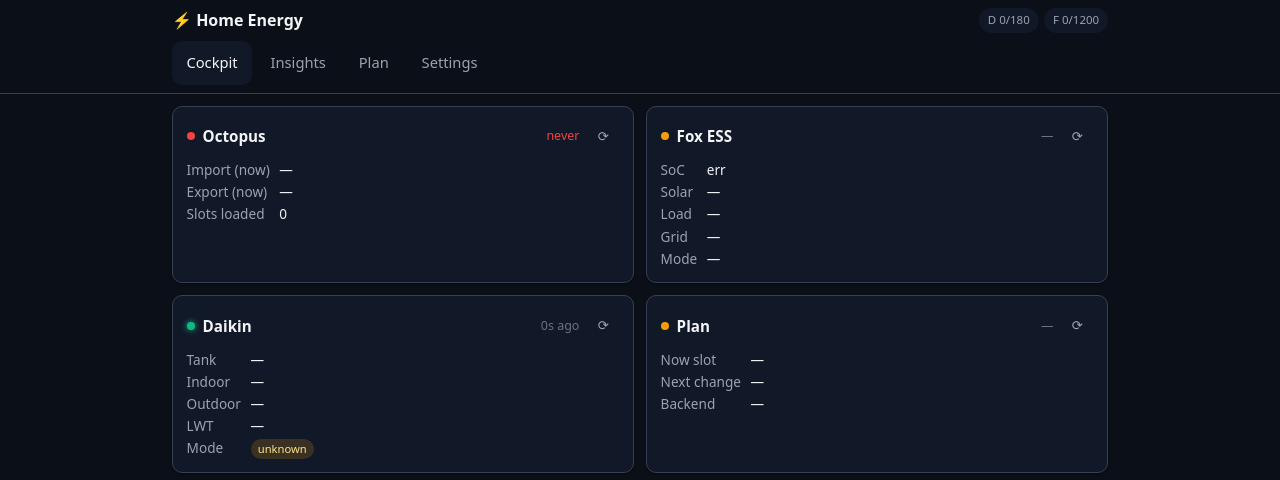
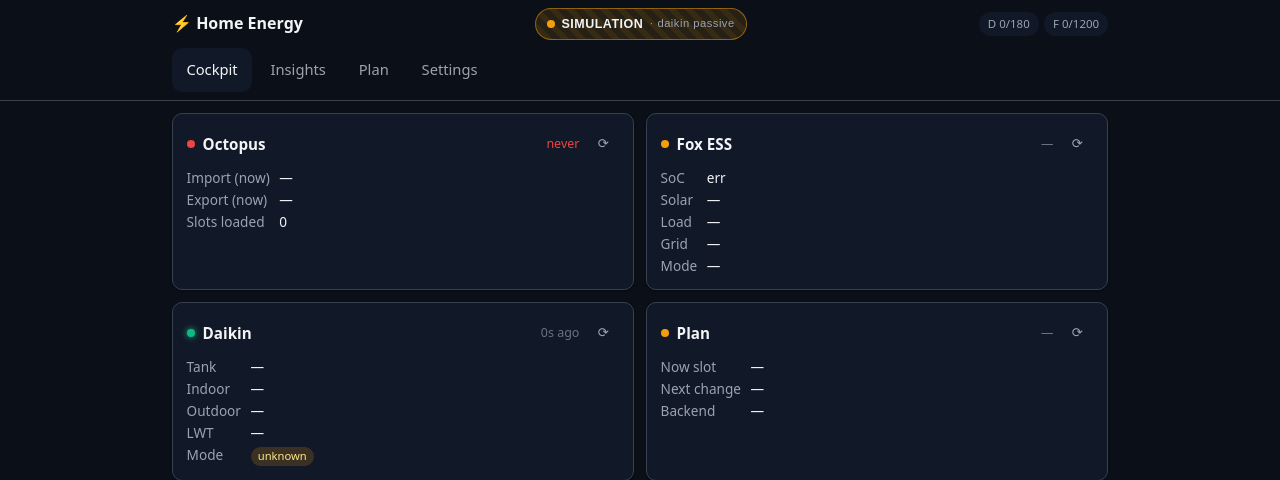
Before and after one commit to albinati/home-energy-manager, a FastAPI app: page / in a window 1280 px wide. Shown: the top 480 px of the page. Run offline with FastAPI, Linux system fonts and the light colour scheme; data comes from the database, SQL or seed files in the repository; data that the repository does not hold is empty.

Commit message:
feat(v10.2 E4): topbar mode badge + Mode Switcher dialog (replaces Settings danger zone) (#125)
Operator: "the way we display the actual mode, and the options for changing
it are rubbish, we should make it more professional/user friendly".

This ships E4 of the v10.2 cockpit UX overhaul plan
(~/.claude/plans/we-are-going-to-reflective-raccoon.md).

Changes
- Topbar mode badge on every v10 page (cockpit/insights/plan/settings):
  pill-shape, colour-coded (operational = green, simulation = amber-striped),
  shows OPERATION_MODE + a "· daikin passive" sub-label when relevant.
- Click the badge → Mode Switcher dialog with three rows (operation mode,
  Daikin control, simulate-id enforcement). Each toggle goes through the
  existing wrapAction (simulate → modal → confirm) — same modal infra,
  no new flow. (E5 batch apply will fold all 3 into one confirm later.)
- Backend: _layout_context() helper injects {operation_mode,
  daikin_control_mode, require_simulation_id} into every TemplateResponse.
  Single source of truth; no per-page drift.
- Settings page stripped of the legacy mode rows (settingDaikinControlMode,
  settingRequireSim, settingOperationMode) — replaced with one-line
  pointer "Mode controls moved to the mode badge in the topbar". Snapshot
  rollback stays on /settings.

Tests
- 5 new tests in tests/api/test_pages.py (badge present + data-mode attr,
  mode-switcher partial included, settings no longer doubles up,
  mode_switcher.js served and exposes wrapAction).
- Full api suite: 57 passed.

Deploy
- Python change in main.py (context helper) → service restart needed.
- Subsequent E4-only HTML/CSS/JS iterations will be hot-reload via git pull
  alone (Jinja auto_reload + cache-buster from v10.1).

🤖 Generated with [Claude Code](https://claude.com/claude-code)

Co-authored-by: Luis Albinati <albinati@users.noreply.github.com>
Co-authored-by: Claude Opus 4.7 (1M context) <noreply@anthropic.com>

```diff
--- a/src/api/main.py
+++ b/src/api/main.py
@@ -180,6 +180,32 @@ def _static_v(rel_path: str) -> int:
 templates.env.globals["static_v"] = _static_v
 
 
+def _layout_context() -> dict:
+    """Inject layout-wide context into every TemplateResponse — mode badge etc.
+
+    Read directly from runtime_settings/config so each page render shows the
+    truth at request time (no caching). Cheap (~3 dict lookups).
+    """
+    from .. import runtime_settings as rts
+    try:
+        op_mode = config.OPERATION_MODE
+    except Exception:
+        op_mode = "unknown"
+    try:
+        daikin_mode = config.DAIKIN_CONTROL_MODE
+    except Exception:
+        daikin_mode = "unknown"
+    try:
+        require_sim = (rts.get_setting("REQUIRE_SIMULATION_ID") or "false").strip().lower() == "true"
+    except Exception:
+        require_sim = False
+    return {
+        "operation_mode": op_mode,
+        "daikin_control_mode": daikin_mode,
+        "require_simulation_id": require_sim,
+    }
+
+
 def get_daikin_client() -> DaikinClient:
     """Return a DaikinClient for write operations only. For reads, use daikin_service."""
     return DaikinClient()
@@ -208,22 +234,30 @@ def _require_active_daikin() -> None:
 @app.get("/", response_class=HTMLResponse)
 async def web_cockpit(request: Request):
     """v10.1 cockpit (mobile-first; simulate-first action paradigm)."""
-    return templates.TemplateResponse(request, "cockpit.html", {"active_page": "cockpit"})
+    return templates.TemplateResponse(
+        request, "cockpit.html", {"active_page": "cockpit", **_layout_context()}
+    )
 
 
 @app.get("/insights", response_class=HTMLResponse)
 async def web_insights(request: Request):
-    return templates.TemplateResponse(request, "insights.html", {"active_page": "insights"})
+    return templates.TemplateResponse(
+        request, "insights.html", {"active_page": "insights", **_layout_context()}
+    )
 
 
 @app.get("/plan", response_class=HTMLResponse)
 async def web_plan(request: Request):
-    return templates.TemplateResponse(request, "plan.html", {"active_page": "plan"})
+    return templates.TemplateResponse(
+        request, "plan.html", {"active_page": "plan", **_layout_context()}
+    )
 
 
 @app.get("/settings", response_class=HTMLResponse)
 async def web_settings(request: Request):
-    return templates.TemplateResponse(request, "settings.html", {"active_page": "settings"})
+    return templates.TemplateResponse(
+        request, "settings.html", {"active_page": "settings", **_layout_context()}
+    )
 
 
 @app.get("/legacy", response_class=HTMLResponse)
--- a/src/api/static/css/cockpit.css
+++ b/src/api/static/css/cockpit.css
@@ -45,7 +45,9 @@ a { color: inherit; text-decoration: none; }
 .topbar-inner {
     display: grid;
     grid-template-columns: auto 1fr auto;
-    grid-template-areas: "brand pills pills" "tabs tabs tabs";
+    grid-template-areas:
+        "brand badge pills"
+        "tabs  tabs  tabs";
     align-items: center;
     gap: 0.5rem;
     padding: 0.5rem 0.75rem;
@@ -53,6 +55,62 @@ a { color: inherit; text-decoration: none; }
     margin: 0 auto;
 }
 .brand { grid-area: brand; font-weight: 600; font-size: 1rem; }
+
+/* Mode badge — clickable summary of OPERATION_MODE + DAIKIN_CONTROL_MODE + REQUIRE_SIMULATION_ID */
+.mode-badge {
+    grid-area: badge;
+    appearance: none;
+    background: var(--bg-card);
+    border: 1px solid var(--border);
+    color: var(--text);
+    padding: 0.35rem 0.7rem;
+    border-radius: 999px;
+    font-size: 0.78rem;
+    font-weight: 600;
+    letter-spacing: 0.04em;
+    cursor: pointer;
+    display: inline-flex;
+    align-items: center;
+    gap: 0.4rem;
+    min-height: 32px;
+    justify-self: center;
+    line-height: 1;
+}
+.mode-badge:hover { border-color: var(--text-dim); }
+.mode-badge:active { transform: scale(0.97); }
+.mode-badge .mode-dot {
+    display: inline-block;
+    width: 8px;
+    height: 8px;
+    border-radius: 50%;
+    flex-shrink: 0;
+}
+.mode-badge .mode-sub {
+    color: var(--text-dim);
+    font-weight: 400;
+    font-size: 0.7rem;
+}
+.mode-badge[data-mode="operational"] {
+    background: rgba(16,185,129,0.12);
+    border-color: rgba(16,185,129,0.5);
+}
+.mode-badge[data-mode="operational"] .mode-dot {
+    background: var(--ok);
+    box-shadow: 0 0 6px var(--ok);
+}
+.mode-badge[data-mode="simulation"] {
+    background: rgba(245,158,11,0.12);
+    border-color: rgba(245,158,11,0.5);
+    background-image: repeating-linear-gradient(45deg,
+        transparent 0, transparent 6px,
+        rgba(245,158,11,0.08) 6px, rgba(245,158,11,0.08) 12px);
+}
+.mode-badge[data-mode="simulation"] .mode-dot { background: var(--warn); }
+.mode-badge[data-mode="unknown"] { opacity: 0.6; }
+@media (max-width: 480px) {
+    .mode-badge .mode-sub { display: none; }
+    .mode-badge .mode-label { font-size: 0.72rem; }
+}
 .tabs { grid-area: tabs; display: flex; gap: 0.25rem; overflow-x: auto; -webkit-overflow-scrolling: touch; scrollbar-width: none; }
 .tabs::-webkit-scrollbar { display: none; }
 .tab {
--- /dev/null
+++ b/src/api/static/js/mode_switcher.js
@@ -0,0 +1,122 @@
+/* v10.2 mode switcher — opened from the topbar mode badge.
+ *
+ * Three independent toggles (OPERATION_MODE / DAIKIN_CONTROL_MODE /
+ * REQUIRE_SIMULATION_ID), each routed through the standard wrapAction
+ * (simulate → modal → confirm). When E5 (batch apply) ships, all three can be
+ * batched into a single confirm; until then, each toggle is its own call.
+ *
+ * Reads its initial state from the badge's data-* attributes (server-rendered
+ * on every page load) and keeps the badge + dialog in sync after any change.
+ */
+(function () {
+  'use strict';
+  const $ = (s, r = document) => r.querySelector(s);
+  const $$ = (s, r = document) => Array.from(r.querySelectorAll(s));
+  const { wrapAction, jsonFetch } = window.HEM || {};
+
+  const Switcher = {
+    backdrop: null,
+    closeBtn: null,
+    dismissBtn: null,
+    init() {
+      if (this.backdrop) return;
+      this.backdrop = $('#modeSwitcherBackdrop');
+      if (!this.backdrop) return;  // partial not included on this page
+      this.closeBtn = $('#modeSwitcherCloseBtn');
+      this.dismissBtn = $('#modeSwitcherDismissBtn');
+
+      this.closeBtn.addEventListener('click', () => this.close());
+      this.dismissBtn.addEventListener('click', () => this.close());
+      this.backdrop.addEventListener('click', e => {
+        if (e.target === this.backdrop) this.close();
+      });
+      document.addEventListener('keydown', e => {
+        if (e.key === 'Escape' && !this.backdrop.hidden) this.close();
+      });
+
+      // Operation mode buttons
+      $$('[data-set-op-mode]').forEach(b => b.addEventListener('click', async () => {
+        const mode = b.dataset.setOpMode;
+        const result = await wrapAction({
+          simulateUrl: '/api/v1/optimization/mode/simulate',
+          applyUrl: '/api/v1/optimization/mode',
+          body: { mode },
+        });
+        if (result.applied) await this.refresh();
+      }));
+      // Daikin control mode buttons
+      $$('[data-set-daikin-mode]').forEach(b => b.addEventListener('click', async () => {
+        const value = b.dataset.setDaikinMode;
+        const result = await wrapAction({
+          method: 'PUT',
+          simulateUrl: '/api/v1/settings/DAIKIN_CONTROL_MODE/simulate',
+          applyUrl: '/api/v1/settings/DAIKIN_CONTROL_MODE',
+          body: { value },
+        });
+        if (result.applied) await this.refresh();
+      }));
+      // Require-simulation-id buttons
+      $$('[data-set-require-sim]').forEach(b => b.addEventListener('click', async () => {
+        const value = b.dataset.setRequireSim;
+        const result = await wrapAction({
+          method: 'PUT',
+          simulateUrl: '/api/v1/settings/REQUIRE_SIMULATION_ID/simulate',
+          applyUrl: '/api/v1/settings/REQUIRE_SIMULATION_ID',
+          body: { value },
+        });
+        if (result.applied) await this.refresh();
+      }));
+    },
+
+    async open() {
+      this.init();
+      if (!this.backdrop) return;
+      this.backdrop.hidden = false;
+      await this.refresh();
+    },
+
+    close() {
+      if (this.backdrop) this.backdrop.hidden = true;
+    },
+
+    async refresh() {
+      // Pull the live state from the API (more authoritative than the badge attrs)
+      try {
+        const status = await jsonFetch('/api/v1/optimization/status');
+        const op = status?.operation_mode || status?.mode || '—';
+        $('#msOpModeBadge').textContent = op;
+        $('#msOpModeBadge').className = 'status-badge ' + (op === 'operational' ? 'is-active' : 'is-passive');
+      } catch (_e) {}
+      try {
+        const r = await jsonFetch('/api/v1/settings/DAIKIN_CONTROL_MODE');
+        const v = r?.value || '—';
+        $('#msDaikinBadge').textContent = v;
+        $('#msDaikinBadge').className = 'status-badge ' + (v === 'active' ? 'is-active' : 'is-passive');
+      } catch (_e) {}
+      try {
+        const r = await jsonFetch('/api/v1/settings/REQUIRE_SIMULATION_ID');
+        const v = String(r?.value).toLowerCase() === 'true';
+        $('#msRequireSimBadge').textContent = v ? 'on' : 'off';
+        $('#msRequireSimBadge').className = 'status-badge ' + (v ? 'is-active' : 'is-passive');
+      } catch (_e) {}
+
+      // Also update the topbar badge from these fresh values
+      const badge = $('#modeBadge');
+      if (badge) {
+        // Trigger a soft reload of the page to re-render server-side rather than
+        // duplicate badge-render logic. Cheaper than a SPA-style update; happens
+        // only after a real change (the user just confirmed via modal).
+        // Comment-out if you want zero reload — but then the badge can drift.
+        // window.location.reload();
+      }
+    },
+  };
+
+  document.addEventListener('DOMContentLoaded', () => {
+    const badge = $('#modeBadge');
+    if (badge) badge.addEventListener('click', () => Switcher.open());
+  });
+
+  window.HEM = window.HEM || {};
+  window.HEM.ModeSwitcher = Switcher;
+})();
--- a/src/api/templates/_layout.html
+++ b/src/api/templates/_layout.html
@@ -12,6 +12,19 @@
     <header class="topbar">
         <div class="topbar-inner">
             <div class="brand">⚡ Home Energy</div>
+            <button id="modeBadge"
+                    class="mode-badge"
+                    type="button"
+                    data-mode="{{ operation_mode }}"
+                    data-daikin="{{ daikin_control_mode }}"
+                    data-require-sim="{{ 'true' if require_simulation_id else 'false' }}"
+                    title="Click to change operation mode, Daikin control, or simulate-id enforcement">
+                <span class="mode-dot"></span>
+                <span class="mode-label">{{ operation_mode|upper }}</span>
+                {% if daikin_control_mode == 'passive' %}
+                    <span class="mode-sub">· daikin passive</span>
+                {% endif %}
+            </button>
             <nav class="tabs" aria-label="Pages">
                 <a href="/" class="tab {% if active_page == 'cockpit' %}is-active{% endif %}">Cockpit</a>
                 <a href="/insights" class="tab {% if active_page == 'insights' %}is-active{% endif %}">Insights</a>
@@ -30,11 +43,13 @@
     </main>
 
     {% include "_modal.html" %}
+    {% include "_mode_switcher.html" %}
 
     <div class="toast-stack" id="toastStack" aria-live="polite"></div>
 
     <script src="/static/js/modal.js?v={{ static_v('js/modal.js') }}"></script>
     <script src="/static/js/quota.js?v={{ static_v('js/quota.js') }}"></script>
+    <script src="/static/js/mode_switcher.js?v={{ static_v('js/mode_switcher.js') }}"></script>
     {% block scripts %}{% endblock %}
 </body>
 </html>
--- /dev/null
+++ b/src/api/templates/_mode_switcher.html
@@ -0,0 +1,63 @@
+<div class="mode-switcher-backdrop" id="modeSwitcherBackdrop" hidden>
+    <div class="mode-switcher" role="dialog" aria-modal="true" aria-labelledby="modeSwitcherTitle">
+        <header class="modal-header">
+            <h2 id="modeSwitcherTitle">System mode</h2>
+            <button class="modal-close" type="button" id="modeSwitcherCloseBtn" aria-label="Close">&times;</button>
+        </header>
+        <section class="modal-body">
+            <p class="text-dim" style="font-size:0.85rem;margin:0 0 0.85rem 0;">
+                Three independent toggles. Each change runs through the standard
+                preview → modal → confirm flow.
+            </p>
+
+            <div class="mode-row" data-key="OPERATION_MODE">
+                <div class="mode-row-head">
+                    <h3 class="mode-row-name">Operation mode</h3>
+                    <span class="status-badge" id="msOpModeBadge">—</span>
+                </div>
+                <p class="mode-row-desc">
+                    <code>simulation</code> blocks ALL hardware writes from this service.
+                    <code>operational</code> allows the LP/dispatcher to push to Fox V3 (and Daikin if active mode).
+                </p>
+                <div class="mode-row-toggle">
+                    <button class="btn btn-secondary btn-sm" data-set-op-mode="simulation">→ simulation</button>
+                    <button class="btn btn-secondary btn-sm" data-set-op-mode="operational">→ operational</button>
+                </div>
+            </div>
+
+            <div class="mode-row" data-key="DAIKIN_CONTROL_MODE">
+                <div class="mode-row-head">
+                    <h3 class="mode-row-name">Daikin control</h3>
+                    <span class="status-badge" id="msDaikinBadge">—</span>
+                </div>
+                <p class="mode-row-desc">
+                    <code>passive</code> = service NEVER writes to the heat pump (firmware autonomous).
+                    <code>active</code> = legacy v9 control (LP schedules tank temps, LWT offsets, etc.).
+                </p>
+                <div class="mode-row-toggle">
+                    <button class="btn btn-secondary btn-sm" data-set-daikin-mode="passive">→ passive</button>
+                    <button class="btn btn-secondary btn-sm" data-set-daikin-mode="active">→ active</button>
+                </div>
+            </div>
+
+            <div class="mode-row" data-key="REQUIRE_SIMULATION_ID">
+                <div class="mode-row-head">
+                    <h3 class="mode-row-name">Require simulation-id for writes</h3>
+                    <span class="status-badge" id="msRequireSimBadge">—</span>
+                </div>
+                <p class="mode-row-desc">
+                    When ON, every state-changing API call must first go through its <code>/simulate</code> endpoint
+                    and pass the <code>simulation_id</code> back as <code>X-Simulation-Id</code>. Protects against
+                    scripts and accidental writes — the cockpit always uses this flow regardless.
+                </p>
+                <div class="mode-row-toggle">
+                    <button class="btn btn-secondary btn-sm" data-set-require-sim="false">→ off</button>
+                    <button class="btn btn-secondary btn-sm" data-set-require-sim="true">→ on</button>
+                </div>
+            </div>
+        </section>
+        <footer class="modal-footer">
+            <button class="btn btn-secondary" type="button" id="modeSwitcherDismissBtn">Done</button>
+        </footer>
+    </div>
+</div>
```
Also changed, not shown: other parts of src/api/static/css/cockpit.css (+61 -0 lines), src/api/static/js/settings.js (+7 -42 lines), src/api/templates/settings.html (+6 -23 lines), tests/api/test_pages.py (+31 -0 lines).
